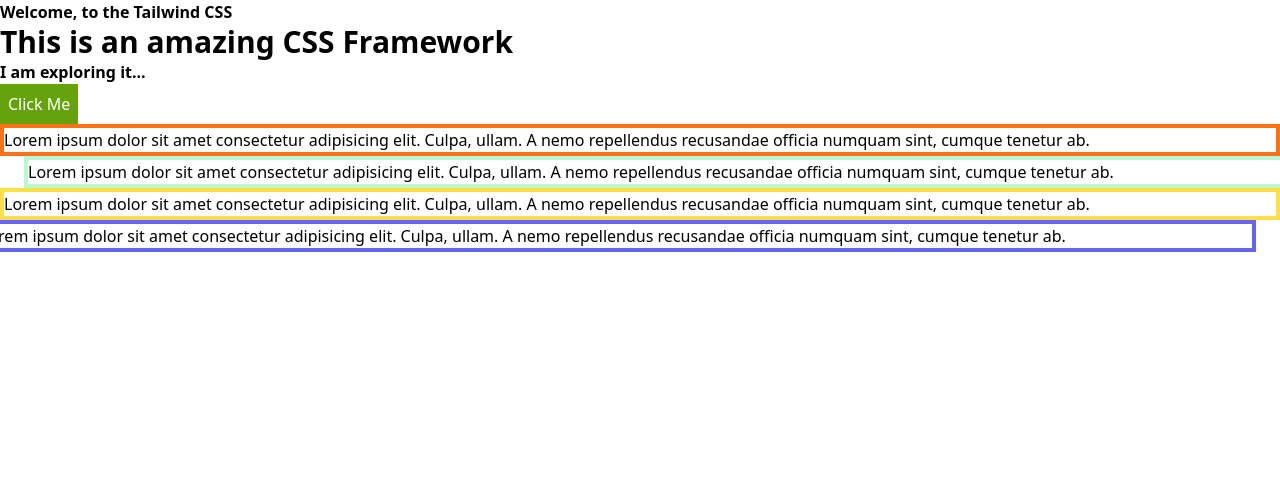
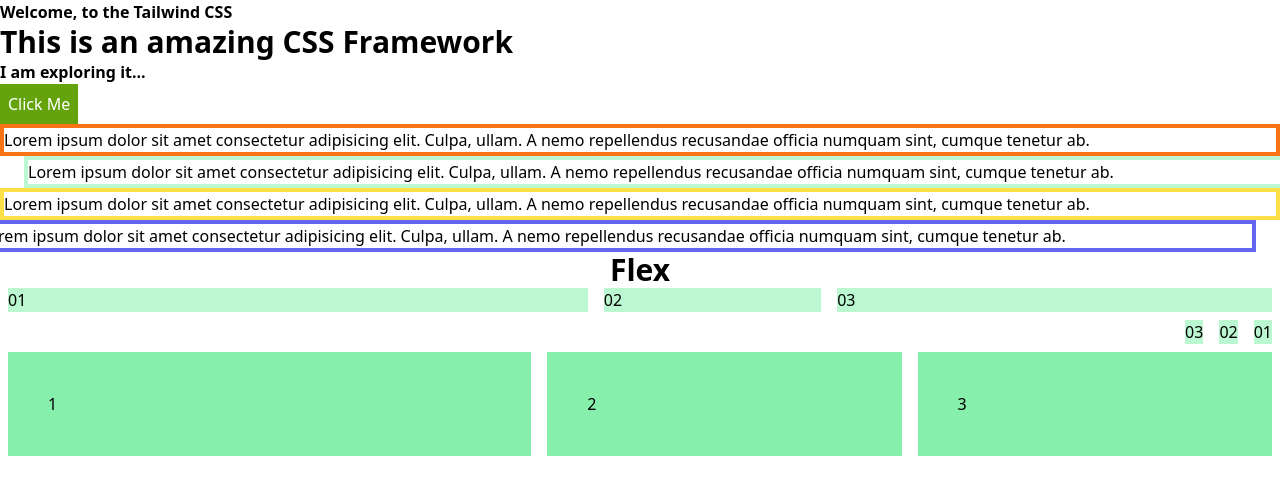
Before and after one commit to Arif-Hossan/tailwind-css, a plain HTML site: page index.html in a window 1280 px wide. Shown: the top 494 px of the page. Drawn offline with nearby package versions, Linux system fonts and the light colour scheme.

Commit message:
Tailwind Flex

```diff
--- a/index.html
+++ b/index.html
@@ -9,23 +9,63 @@
     <script src="https://cdn.tailwindcss.com"></script>
   </head>
   <body>
-    <h1 class="font-bold text-6xl hover:text-base">Welcome, to the Tailwind CSS</h1>
+    <h1 class="font-bold text-6xl hover:text-base">
+      Welcome, to the Tailwind CSS
+    </h1>
     <h3 class="font-extrabold text-3xl">This is an amazing CSS Framework</h3>
     <p class="font-black text-base">I am exploring it...</p>
     <button class="bg-lime-600 p-2 text-white">Click Me</button>
     <section>
       <div class="container border-4 border-orange-500">
-        <p>Lorem ipsum dolor sit amet consectetur adipisicing elit. Culpa, ullam. A nemo repellendus recusandae officia numquam sint, cumque tenetur ab.</p>
+        <p>
+          Lorem ipsum dolor sit amet consectetur adipisicing elit. Culpa, ullam.
+          A nemo repellendus recusandae officia numquam sint, cumque tenetur ab.
+        </p>
       </div>
       <div class="container border-4 border-green-200 mx-6">
-        <p>Lorem ipsum dolor sit amet consectetur adipisicing elit. Culpa, ullam. A nemo repellendus recusandae officia numquam sint, cumque tenetur ab.</p>
+        <p>
+          Lorem ipsum dolor sit amet consectetur adipisicing elit. Culpa, ullam.
+          A nemo repellendus recusandae officia numquam sint, cumque tenetur ab.
+        </p>
       </div>
       <div class="container border-4 border-yellow-300">
-        <p>Lorem ipsum dolor sit amet consectetur adipisicing elit. Culpa, ullam. A nemo repellendus recusandae officia numquam sint, cumque tenetur ab.</p>
+        <p>
+          Lorem ipsum dolor sit amet consectetur adipisicing elit. Culpa, ullam.
+          A nemo repellendus recusandae officia numquam sint, cumque tenetur ab.
+        </p>
       </div>
       <!-- Negative margin -->
       <div class="container border-4 border-indigo-500 -mx-6">
-        <p>Lorem ipsum dolor sit amet consectetur adipisicing elit. Culpa, ullam. A nemo repellendus recusandae officia numquam sint, cumque tenetur ab.</p>
+        <p>
+          Lorem ipsum dolor sit amet consectetur adipisicing elit. Culpa, ullam.
+          A nemo repellendus recusandae officia numquam sint, cumque tenetur ab.
+        </p>
+      </div>
+    </section>
+    <section>
+      <h2 class="font-bold text-3xl flex justify-center">Flex</h2>
+      <!-- <div class="flex">
+        <div class="bg-green-400">1</div>
+        <div class="bg-green-400">2</div>
+        <div class="bg-green-400">3</div>
+      </div> -->
+
+      <div class="flex flex-row">
+        <div class="basis-8/12 mx-2 bg-green-200">01</div>
+        <div class="basis-1/4 mx-2 bg-green-200">02</div>
+        <div class="basis-1/2 mx-2 bg-green-200">03</div>
+      </div>
+
+      <div class="flex flex-row-reverse my-2">
+        <div class="mx-2 bg-green-200">01</div>
+        <div class="mx-2 bg-green-200">02</div>
+        <div class="mx-2 bg-green-200">03</div>
+      </div>
+
+      <div class="flex flex-nowrap">
+        <mx-2 class="basis-1/3 bg-green-300 mx-2 p-10 sm:basis-1/2">1</mx-2>
+        <mx-2 class="basis-1/3 bg-green-300 mx-2 p-10">2</mx-2>
+        <mx-2 class="basis-1/3 bg-green-300 mx-2 p-10">3</mx-2>
       </div>
     </section>
   </body>
```
Lines whose indentation alone changed are shown as unchanged.
